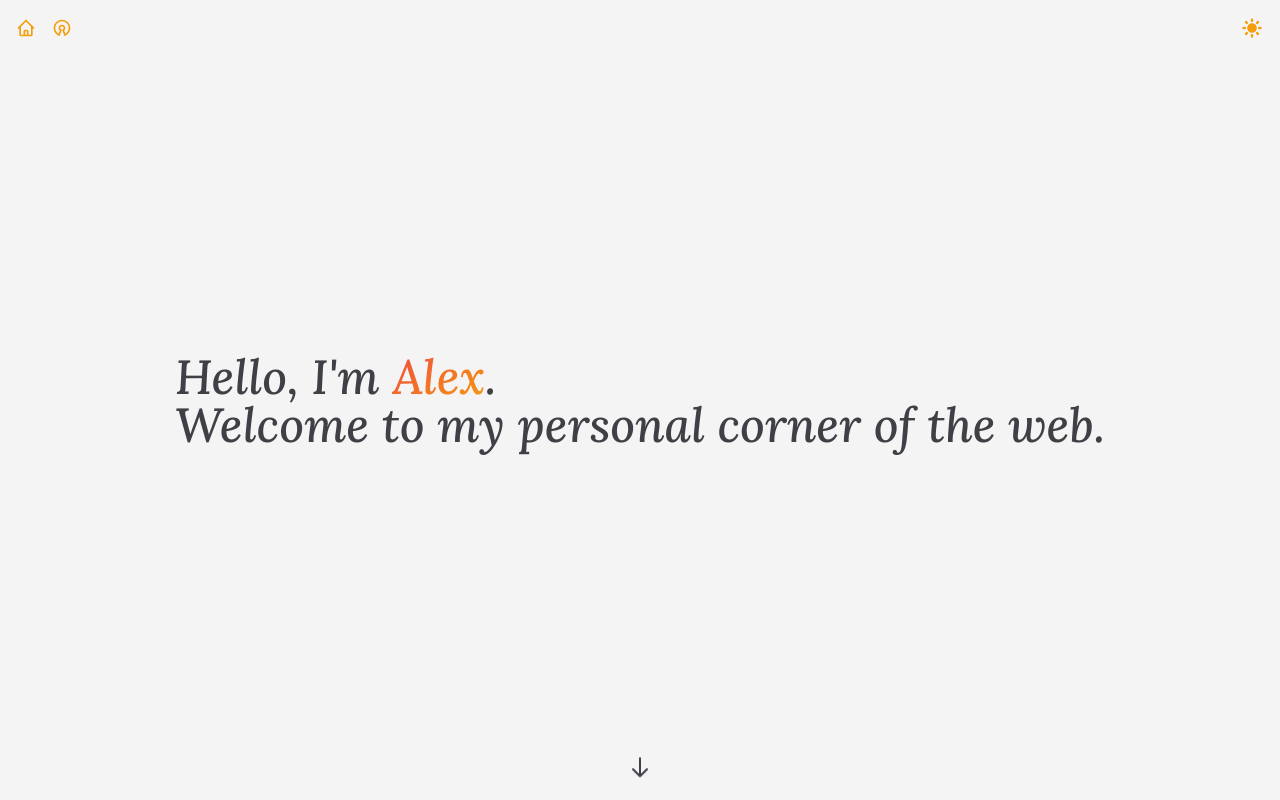
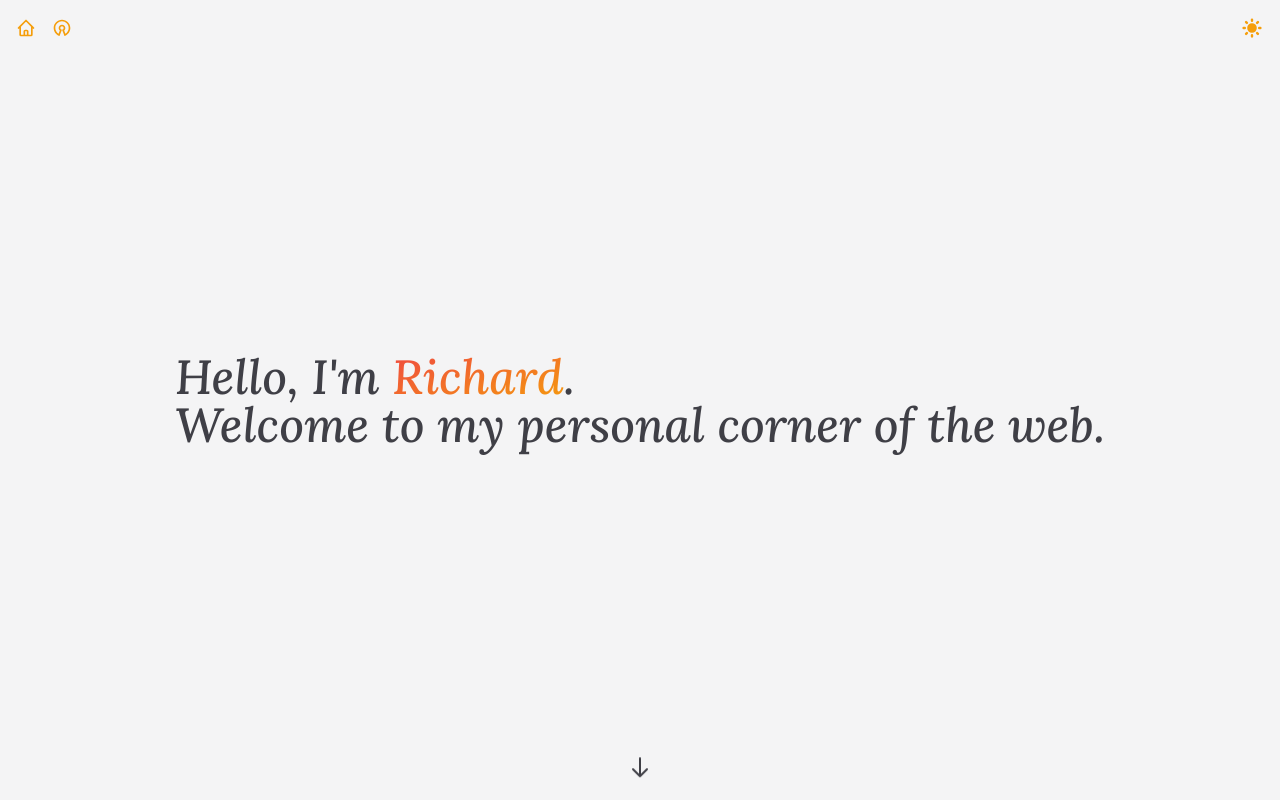
Before and after one commit to Uvacoder/port-alexfertel, a Next.js app: page / in a window 1280 px wide. Shown: the top 800 px of the page. Built offline with nearby package versions, Linux system fonts and the light colour scheme.

Commit message:
Update index.tsx

```diff
--- a/pages/index.tsx
+++ b/pages/index.tsx
@@ -11,7 +11,7 @@ const Home = () => {
   return (
     <div className="flex flex-col flex-1">
       <Head>
-        <title>Alexander González - UI Developer, Generative Artist.</title>
+        <title>Richard Kimble - Surgeon, Fugitive.</title>
       </Head>
 
       <section
@@ -43,7 +43,7 @@ const Home = () => {
                 }}
                 className="text-transparent bg-clip-text bg-gradient-to-br from-red-500 to-amber-500"
               >
-                Alex
+                Richard
               </motion.span>
               <AnimatedText text="." />
               <br />
```
